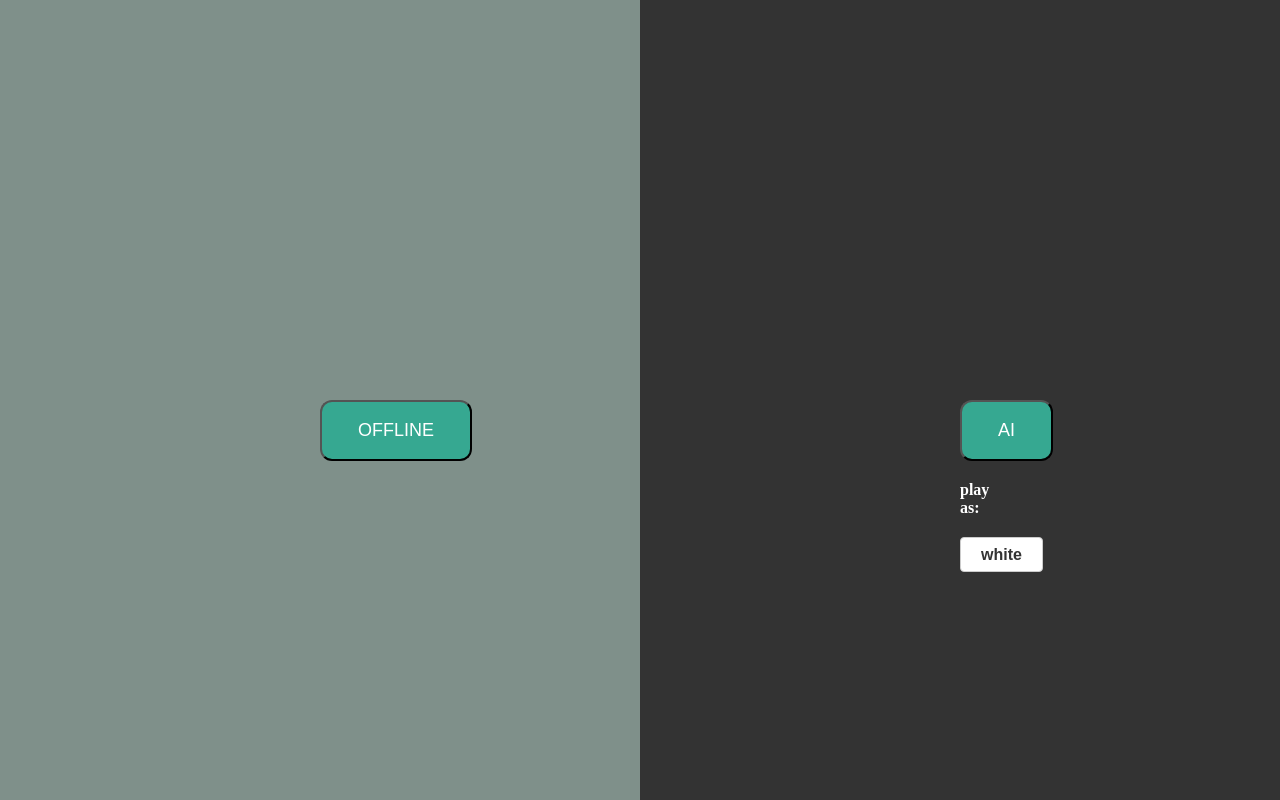
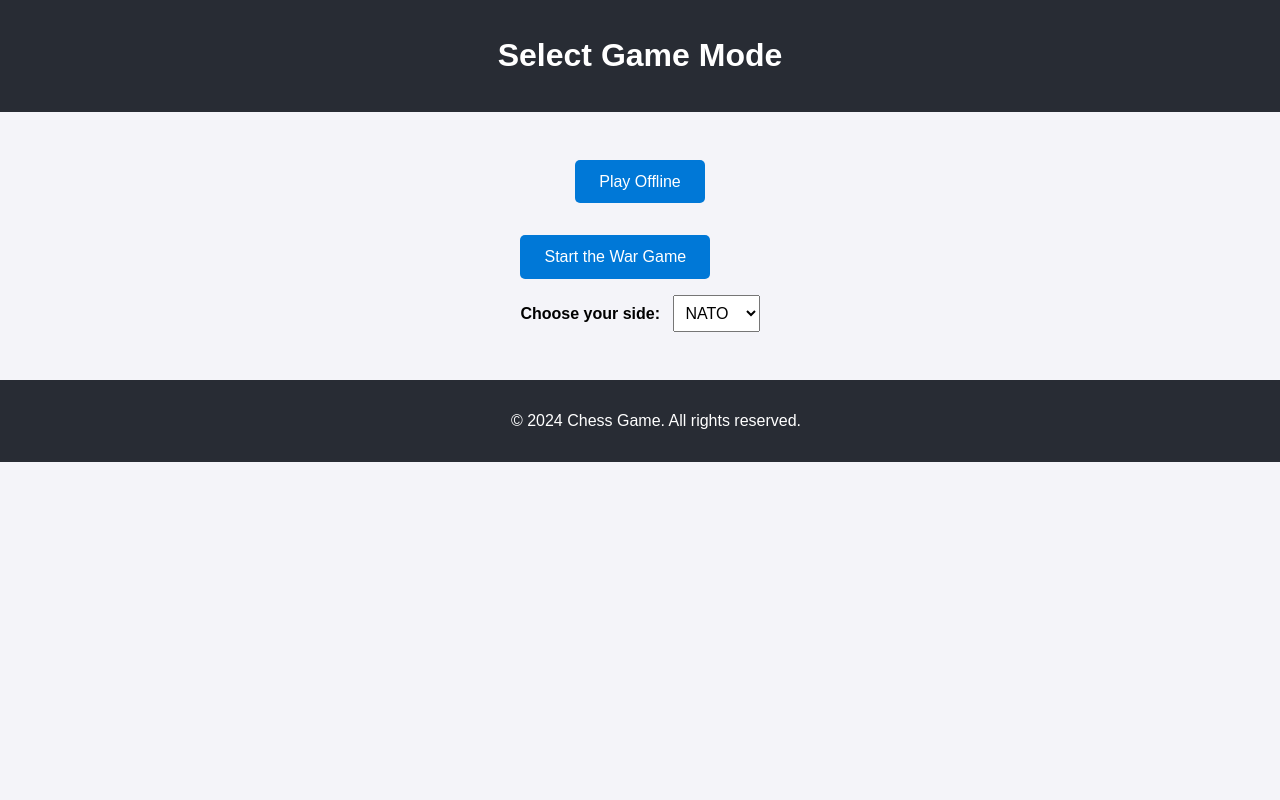
Before and after one commit to rogerkorantenng/chess-game, a Django app: page / in a window 1280 px wide. Run offline with Django 4.2, Linux system fonts and the light colour scheme.

Commit message:
Improve Home Page

```diff
--- a/game/static/css/selector.css
+++ b/game/static/css/selector.css
@@ -1,82 +1,75 @@
 body {
-    background-color: #333;
-    margin: 0;
-    padding: 0;
+  font-family: Arial, sans-serif;
+  margin: 0;
+  padding: 0;
+  background-color: #f4f4f9;
 }
 
-div {
-    position: relative;
-    float: left;
-    width: 50%;
-    height: 100vh;
+header {
+  text-align: center;
+  padding: 1rem;
+  background-color: #282c34;
+  color: #fff;
 }
 
-form {
-    position: relative;
-    top: 50%;
-    left: 50%;
-    width: 40px;
-}
-.mybtn{
-    position: relative;
-    top: 0;
-    left: 0;
+main {
+  display: flex;
+  flex-direction: column;
+  align-items: center;
+  margin: 2rem auto;
+  max-width: 800px;
 }
 
-label {
-    position: relative;
-    top: 20px;
-    color: white;
-    font-size: 16px;
-    font-weight: bold;
-}
-select{
-    position: relative;
-    top:40px;
+.game-mode {
+  margin: 1rem 0;
 }
 
-.my-select {
-    appearance: none;
-    background-color: #fff;
-    border: 1px solid #ccc;
-    border-radius: 4px;
-    padding: 8px 20px;
-    font-size: 16px;
-    font-weight: bold;
-    color: #333;
-    cursor: pointer;
+.btn {
+  padding: 0.8rem 1.5rem;
+  font-size: 1rem;
+  color: #fff;
+  background-color: #0078d7;
+  border: none;
+  border-radius: 5px;
+  cursor: pointer;
 }
 
-.my-select option {
-    background-color: #fff;
-    color: #333;
-}
-a{
-    position: relative;
-    top: 50%;
-    left: 50%;
+.btn:hover {
+  background-color: #005ea6;
 }
 
-button {
-    background: rgb(54, 168, 145);
-    font-size: 1.125rem;
-    padding: 1em 2em;
-    color: white;
-    text-decoration: none;
-    text-transform: uppercase;
-    border-radius: 12px;
-
+.dropdown-group {
+  margin-top: 1rem;
 }
 
-a {
-    color: #222;
-    text-decoration: none;
+.dropdown-label {
+  margin-right: 0.5rem;
+  font-weight: bold;
 }
 
-#firstButton {
-    background-color: rgb(127, 144, 138);
+.dropdown-select {
+  padding: 0.5rem;
+  font-size: 1rem;
 }
 
-#secondButtonm {
-    background-color: rgb(203, 207, 192);
+footer {
+  text-align: center;
+  padding: 1rem;
+  background-color: #282c34;
+  color: #fff;
+  position: relative;
+  bottom: 0;
+  width: 100%;
 }
+
+/* File: static/css/selector.css */
+#warVideo {
+  position: fixed;
+  top: 50%;
+  left: 50%;
+  transform: translate(-50%, -50%);
+  width: 50%;
+  height: 50%;
+  z-index: 1000;
+  background: black;
+}
--- a/game/templates/choosePage.html
+++ b/game/templates/choosePage.html
@@ -4,30 +4,145 @@
     <meta charset="UTF-8" />
     <meta http-equiv="X-UA-Compatible" content="IE=edge" />
     <meta name="viewport" content="width=device-width, initial-scale=1.0" />
-    <title>Select</title>
+    <title>Select Mode</title>
     {% load static %}
     <link rel="stylesheet" href="{% static 'css/selector.css' %}" />
-    <link
-      rel="shortcut icon"
-      type="image/png"
-      href="{% static 'chess.png' %}"
-    />
+    <link rel="icon" type="image/png" href="{% static 'chess.png' %}" />
+    <style>
+      /* Center video on the screen */
+      #natoVideo, #russiaVideo {
+        position: fixed;
+        top: 50%;
+        left: 50%;
+        transform: translate(-50%, -50%);
+        width: 80%; /* Adjust to fit */
+        height: auto;
+        z-index: 1000;
+        background: black;
+        display: none; /* Hide by default */
+      }
+
+      /* Loading line */
+      .loading-overlay {
+        position: fixed;
+        top: 0;
+        left: 0;
+        width: 100%;
+        height: 4px; /* Line height */
+        background-color: rgba(0, 0, 0, 0.5);
+        display: none; /* Initially hidden */
+        z-index: 999;
+      }
+
+      .loading-line {
+        width: 0;
+        height: 100%;
+        background-color: #3498db;
+        transition: width 0.1s; /* Smooth transition for width changes */
+      }
+    </style>
   </head>
   <body>
-    <div id="firstButton">
-        <a href="{% url 'playLocal'%}"><button>offline</button> </a>
+    <header>
+      <h1>Select Game Mode</h1>
+    </header>
+
+    <main>
+      <section class="game-mode">
+        <a href="{% url 'playLocal' %}" class="game-link">
+          <button class="btn offline-btn">Play Offline</button>
+        </a>
+      </section>
+
+      <section class="game-mode">
+        <form action="/board" method="post" id="warGameForm" class="game-form">
+          {% csrf_token %}
+          <button id="startGameButton" class="btn start-game-btn" type="button">
+            Start the War Game
+          </button>
+          <div class="dropdown-group">
+            <label for="dropdown" class="dropdown-label">Choose your side:</label>
+            <select name="mySelect" id="dropdown" class="dropdown-select">
+              <option value="white">NATO</option>
+              <option value="black">Russia</option>
+            </select>
+          </div>
+        </form>
+      </section>
+    </main>
+
+    <!-- Video Elements -->
+    <video id="natoVideo">
+      <source src="{% static 'videos/nato_intro.mp4' %}" type="video/mp4" />
+      Your browser does not support the video tag.
+    </video>
+
+    <video id="russiaVideo">
+      <source src="{% static 'videos/russia_intro.mp4' %}" type="video/mp4" />
+      Your browser does not support the video tag.
+    </video>
+
+    <!-- Loading Line -->
+    <div id="loadingOverlay" class="loading-overlay">
+      <div id="loadingLine" class="loading-line"></div>
     </div>
 
-    <div id="secondButton">
-      <form action="/board" method="post">
-        {%csrf_token%}
-          <button class="mybtn">AI</button>
-          <label for="dropdown">play as:</label>
-          <select name = 'mySelect' class="my-select" id="dropdown">
-            <option value="white">white</option>
-            <option value="black">black</option>
-          </select>
-        </form>
-    </div>
+    <footer>
+      <p>&copy; 2024 Chess Game. All rights reserved.</p>
+    </footer>
+
+    <script>
+      document.getElementById("startGameButton").addEventListener("click", function () {
+        const selectedSide = document.getElementById("dropdown").value;
+        const natoVideo = document.getElementById("natoVideo");
+        const russiaVideo = document.getElementById("russiaVideo");
+        const form = document.getElementById("warGameForm");
+        const loadingOverlay = document.getElementById("loadingOverlay");
+        const loadingLine = document.getElementById("loadingLine");
+
+        let videoToPlay;
+
+        // Show loading line
+        loadingOverlay.style.display = "block";
+
+        // Trigger the loading line animation
+        loadingLine.style.width = "0%"; // Reset the loading line
+        setTimeout(() => {
+          loadingLine.style.transition = "none"; // Remove transition to immediately show progress
+          loadingLine.style.width = "0%"; // Reset for smoother transition
+          setTimeout(() => {
+            loadingLine.style.transition = "width 0.1s"; // Reapply smooth transition for gradual updates
+          }, 100);
+        }, 100);
+
+        // Determine which video to play based on the selection
+        if (selectedSide === "white") {
+          videoToPlay = natoVideo;
+        } else if (selectedSide === "black") {
+          videoToPlay = russiaVideo;
+        }
+
+        if (videoToPlay) {
+          // Show the video and play it
+          videoToPlay.style.display = "block";
+          videoToPlay.play();
+
+          // Update loading line width as the video plays
+          videoToPlay.ontimeupdate = function () {
+            const progress = (videoToPlay.currentTime / videoToPlay.duration) * 100;
+            loadingLine.style.width = progress + "%"; // Update the loading line width based on video progress
+          };
+
+          // After the video ends, complete the loading line and submit the form
+          videoToPlay.onended = function () {
+            loadingLine.style.width = "100%"; // Ensure the line is fully completed
+            setTimeout(() => {
+              loadingOverlay.style.display = "none"; // Hide the loading line
+              form.submit(); // Submit the form after video ends
+            }, 500); // Wait a moment before submitting
+          };
+        }
+      });
+    </script>
   </body>
 </html>
```
Also changed, not shown: 3 other files.
